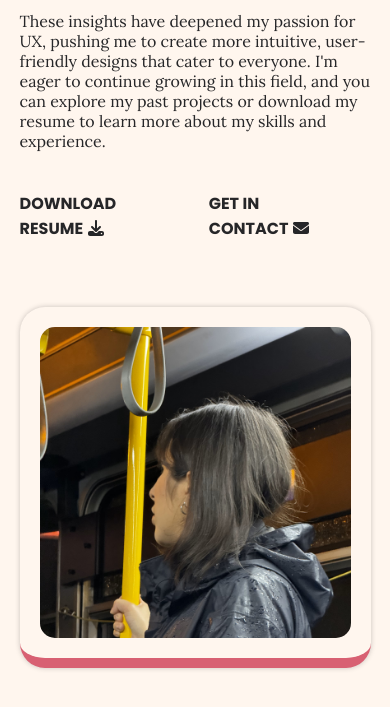
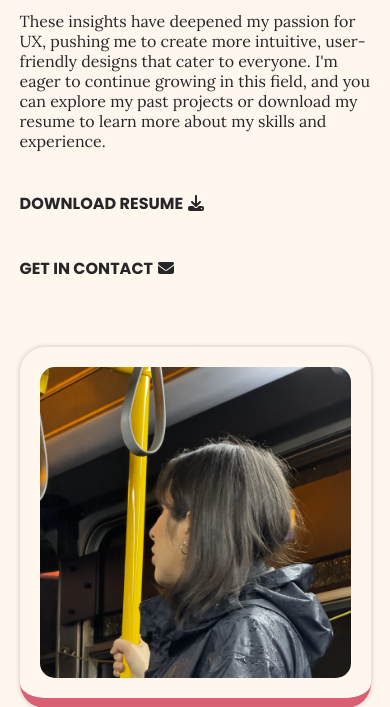
Before and after one commit to ClarissaCD/clarissacd.github.io, a PHP site: page / in a window 390 px wide. Shown: the part 515-1222 px from the top of the page. Run offline with PHP 8.4, Linux system fonts and the light colour scheme.

Commit message:
Update main.css

```diff
--- a/css/main.css
+++ b/css/main.css
@@ -145,6 +145,7 @@ header #toggle:checked ~ .toggle span::after {
 .two-columns .two-col-inner:nth-child(1), .three-columns .three-col-inner:nth-child(1), .three-columns .three-col-inner:nth-child(2){margin-bottom: 50px;}
 .mobile-reverse{ flex-flow: column-reverse;}
 .green-visual img, .pink-visual img, .lavendar-visual img{ max-height: 550px;}
+.row{ flex-flow:wrap;}
 
 a{  font-size: 1em;  }
 h1{   font-size: 2.5em; line-height: 1;  margin-bottom: 0.5em;  }
```
